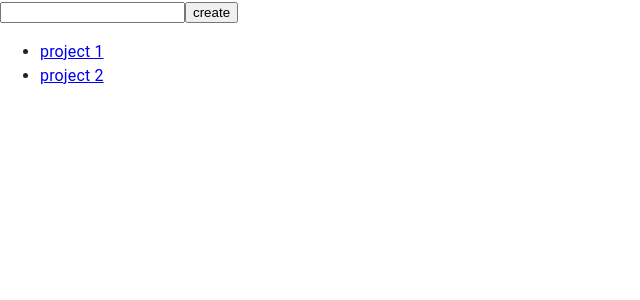
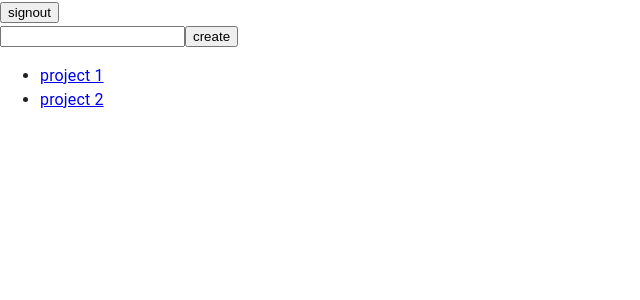
Before and after one commit to koki-develop/todobox, a React (Vite) app in the folder frontend/: page /projects in a window 1280 px wide. Shown: the top 300 px of the page, without its empty margins (0-640 px from the left). Built offline with nearby package versions, Linux system fonts and the light colour scheme; no server answers; sample sign-in values are in the browser's storage.

Commit message:
とりあえずログアウトボタンを設置

```diff
--- a/frontend/src/components/pages/ProjectsPage/ProjectsPage.tsx
+++ b/frontend/src/components/pages/ProjectsPage/ProjectsPage.tsx
@@ -1,7 +1,9 @@
+import { signOut } from "firebase/auth";
 import React, { useCallback, useEffect, useState } from "react";
 import { Link } from "react-router-dom";
 import { ulid } from "ulid";
 import { Project } from "@/models/project";
+import { auth } from "@/lib/firebase";
 
 const dummyProjects: Project[] = [
   { id: ulid(), name: "project 1" },
@@ -47,6 +49,7 @@ const ProjectsPage: React.VFC = React.memo(() => {
 
   return (
     <div>
+      <button onClick={() => signOut(auth)}>signout</button>
       <div>
         <input type="text" value={name} onChange={handleChangeName} />
         <button onClick={handleCreateProject}>create</button>
```
